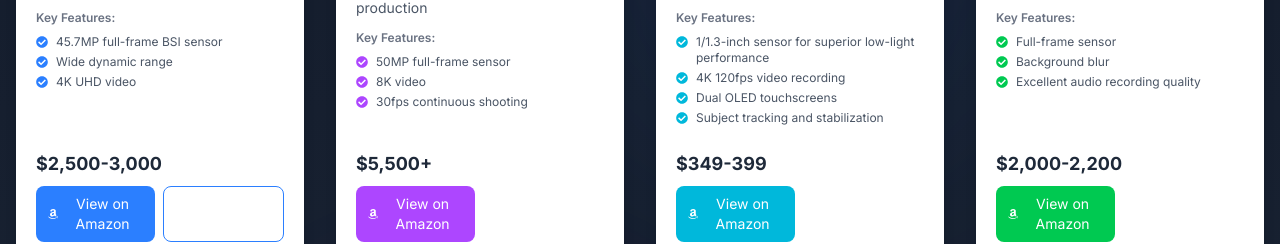
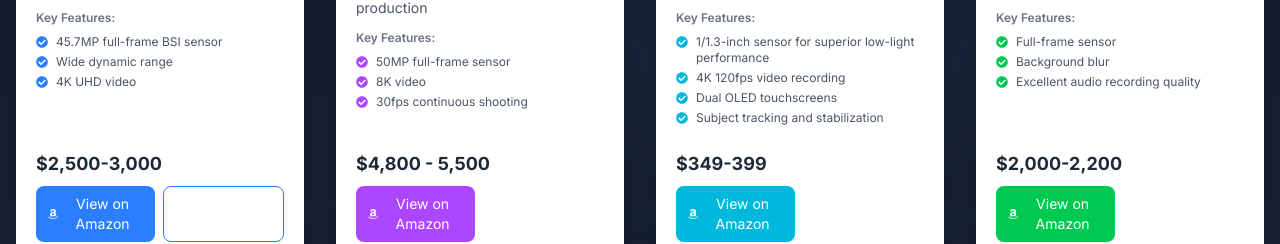
Before and after one commit to AliOlkac/AmazonAffilateMarketing, a Next.js app: page / in a window 1280 px wide. Shown: the part 2508-2752 px from the top of the page. Built offline with nearby package versions, Linux system fonts and the light colour scheme.

Commit message:
amazomn affilate linklerinin bazılarını gomdum

```diff
--- a/public/cameras.json
+++ b/public/cameras.json
@@ -3,7 +3,7 @@
     "amazonBestSellers": [
       {
         "name": "Canon EOS Rebel T7",
-        "link": "https://www.amazon.com/Canon-Rebel-T7-18-55mm-II/dp/B07C2Z21X5/",
+        "link": "https://amzn.to/41WZJE7",
         "price": "$449-549",
         "level": "Entry-Level",
         "features": [
@@ -17,7 +17,7 @@
       },
       {
         "name": "Canon EOS Rebel T6",
-        "link": "https://www.amazon.com/Canon-Digital-Camera-18-55mm-3-5-5-6/dp/B06XNTPN8C/",
+        "link": "https://amzn.to/3Dzyczh",
         "price": "$399-449",
         "level": "Entry-Level",
         "features": [
@@ -31,7 +31,7 @@
       },
       {
         "name": "Nikon D7500",
-        "link": "https://www.amazon.com/Nikon-20-9MP-Camera-18-140mm-3-5-5-6G/dp/B06Y5RTN1T/",
+        "link": "https://amzn.to/4hqh7Wg",
         "price": "$997-1,200",
         "level": "Mid-Advanced",
         "features": [
@@ -45,7 +45,7 @@
       },
       {
         "name": "Canon EOS 2000D",
-        "link": "https://www.amazon.com/Canon-18-55mm-75-300mm-Wideangle-Accessory/dp/B0BJXWBW7C/",
+        "link": "https://amzn.to/4kznZ6C",
         "price": "$479-549",
         "level": "Entry-Level",
         "features": [
@@ -59,7 +59,7 @@
       },
       {
         "name": "Nikon D850",
-        "link": "https://www.amazon.com/Nikon-D850-FX-Format-Digital-Camera/dp/B07524LHMT/",
+        "link": "https://amzn.to/3FnxZzM",
         "price": "$2,796-3,000",
         "level": "Professional",
         "features": [
@@ -75,7 +75,7 @@
     "best2025": [
       {
         "name": "Nikon D850",
-        "link": "https://www.amazon.com/Nikon-D850-FX-Format-Digital-Camera/dp/B07524LHMT/",
+        "link": "https://amzn.to/4hqi94A",
         "price": "$2,500-3,000",
         "level": "Professional",
         "features": [
@@ -89,7 +89,7 @@
       },
       {
         "name": "Canon EOS 5D Mark IV",
-        "link": "https://www.amazon.com/Canon-Mark-Frame-Digital-Camera/dp/B01KURGS9E/",
+        "link": "https://amzn.to/3R2326K",
         "price": "$2,000-2,500",
         "level": "Professional",
         "features": [
@@ -102,7 +102,7 @@
       },
       {
         "name": "Pentax K-1 Mark II",
-        "link": "https://www.amazon.com/Pentax-Mark-II-Weather-Resistant/dp/B079SFBQH4/",
+        "link": "https://amzn.to/3R2repy",
         "price": "$1,800-2,000",
         "level": "Advanced-Professional",
         "features": [
@@ -115,7 +115,7 @@
       },
       {
         "name": "Nikon D780",
-        "link": "https://www.amazon.com/Nikon-1618-D780-Body/dp/B083K41K2S/",
+        "link": "https://amzn.to/3R7an4V",
         "price": "$2,000-2,300",
         "level": "Advanced",
         "features": [
@@ -128,8 +128,8 @@
       },
       {
         "name": "Nikon D500",
-        "link": "hthttps://www.amazon.com/Nikon-D500-DX-Format-Digital-Body/dp/B01A7Q0J3Y/",
-        "price": "$1,500-1,800",
+        "link": "https://amzn.to/41JiB8k",
+        "price": "$2,600-2,700",
         "level": "Advanced",
         "features": [
           "20.9MP APS-C sensor",
@@ -145,7 +145,7 @@
     "amazonBestSellers": [
       {
         "name": "Canon EOS R50",
-        "link": "https://www.amazon.com/Canon-Mirrorless-RF-S18-45mm-Smartphone-Connection/dp/B0BTTV6CT1/",
+        "link": "https://amzn.to/3DB57DI",
         "price": "$800-900",
         "level": "Entry-Mid",
         "features": [
@@ -158,7 +158,7 @@
       },
       {
         "name": "Canon EOS R6 Mark II",
-        "link": "https://www.amazon.com/Canon-EOS-Mark-Mirrorless-Oversampling/dp/B0BL7ZVY78/",
+        "link": "https://amzn.to/4ikNFCm",
         "price": "$2,500-2,700",
         "level": "Professional",
         "features": [
@@ -171,8 +171,8 @@
       },
       {
         "name": "Sony Alpha ZV-E10",
-        "link": "https://www.amazon.com/Sony-Alpha-ZV-E10-Interchangeable-Mirrorless/dp/B09BBLH4SG/",
-        "price": "$569-700",
+        "link": "https://amzn.to/3FjueLD",
+        "price": "$799-900",
         "level": "Entry-Mid",
         "features": [
           "24.2MP APS-C Exmor CMOS sensor",
@@ -185,8 +185,8 @@
       },
       {
         "name": "Sony Alpha a6400",
-        "link": "https://www.amazon.com/Sony-Alpha-a6400-Mirrorless-Camera/dp/B07MV3P7M8/",
-        "price": "$898-1,298",
+        "link": "https://amzn.to/4ifjInk",
+        "price": "$800-1,000",
         "level": "Mid-Range",
         "features": [
           "24.2MP APS-C Exmor CMOS sensor",
@@ -199,8 +199,8 @@
       },
       {
         "name": "Sony Alpha a7 III",
-        "link": "https://www.amazon.com/Sony-Full-frame-Mirrorless-Interchangeable-Lens-ILCE7M3K/dp/B07B45D8WV/",
-        "price": "$1,289-1,998",
+        "link": "https://amzn.to/4bKwUhq",
+        "price": "$1,500-1,998",
         "level": "Advanced-Professional",
         "features": [
           "24.2MP Full-Frame Exmor R BSI CMOS sensor",
@@ -215,8 +215,8 @@
     "best2025": [
       {
         "name": "Sony α1",
-        "link": "https://www.amazon.com/Sony-Full-frame-Interchangeable-Mirrorless-Camera/dp/B08V226T8Q/",
-        "price": "$5,500+",
+        "link": "https://amzn.to/41Jj4Y8",
+        "price": "$4,800 - 5,500",
         "level": "Professional",
         "features": [
           "50MP full-frame sensor",
@@ -228,7 +228,7 @@
       },
       {
         "name": "Sony α7 IV",
-        "link": "https://www.amazon.com/Sony-Full-frame-Mirrorless-Interchangeable-Camera/dp/B09JZT6YK5/",
+        "link": "https://amzn.to/41VkvUG",
         "price": "$2,400-2,600",
         "level": "Advanced-Professional",
         "features": [
@@ -242,8 +242,8 @@
       },
       {
         "name": "Nikon Z7 II",
-        "link": "https://www.amazon.com/Nikon-Ultra-high-Resolution-Full-Frame-mirrorless/dp/B08L614R6K/",
-        "price": "$2,800-3,000",
+        "link": "https://amzn.to/3DyvVo2",
+        "price": "$1,800-2,200",
         "level": "Professional",
         "features": [
           "45.7MP full-frame sensor",
@@ -255,8 +255,8 @@
       },
       {
         "name": "Fujifilm X-T30 II",
-        "link": "https://www.amazon.com/Fujifilm-X-T30-II-Body-Black/dp/B09DTHG54V/",
-        "price": "$900-1,000",
+        "link": "https://amzn.to/3FlqQA6",
+        "price": "$850-1,000",
         "level": "Mid-Range",
         "features": [
           "26MP APS-C sensor",
@@ -268,7 +268,7 @@
       },
       {
         "name": "Olympus E-M10 Mark IV",
-        "link": "https://www.amazon.com/Olympus-M-Zuiko-Digital-14-42mm-F3-5-5-6/dp/B08D5Z7BK9/",
+        "link": "https://amzn.to/3FoROHa",
         "price": "$700-800",
         "level": "Entry-Mid",
         "features": [
@@ -286,7 +286,7 @@
     "amazonBestSellers": [
       {
         "name": "AKASO EK7000",
-        "link": "https://www.amazon.com/AKASO-EK7000-Sports-Waterproof-Camcorder/dp/B01HGM33HG/",
+        "link": "https://amzn.to/41JrkY2",
         "price": "$59-79",
         "level": "Entry-Level",
         "features": [
@@ -300,8 +300,8 @@
       },
       {
         "name": "DJI Osmo Action 4",
-        "link": "https://www.amazon.com/DJI-Essential-Waterproof-Performance-Long-Lasting/dp/B0DS2B3P2B/",
-        "price": "$399-429",
+        "link": "https://amzn.to/3XHYg20",
+        "price": "$250-400",
         "level": "Advanced",
         "features": [
           "1/1.3-inch sensor for superior low-light performance",
@@ -314,8 +314,8 @@
       },
       {
         "name": "GoPro HERO13 Black",
-        "link": "https://www.amazon.com/GoPro-HERO13-Black-Compatability-HB/dp/B0DCM34GXX/",
-        "price": "$399-449",
+        "link": "https://amzn.to/41TlgO5",
+        "price": "$300-400",
         "level": "Professional",
         "features": [
           "5.3K 60fps video",
@@ -328,7 +328,7 @@
       },
       {
         "name": "GoPro Hero12 Black",
-        "link": "https://www.amazon.com/GoPro-Hero12-Black-Commerce-Package/dp/B0DD5G9QGJ/",
+        "link": "https://amzn.to/4bFXwAc",
         "price": "$249-399",
         "level": "Advanced-Professional",
         "features": [
@@ -342,8 +342,8 @@
       },
       {
         "name": "DJI Osmo Action 5 Pro",
-        "link": "https://www.amazon.com/DJI-Standard-Waterproof-Stabilization-Touchscreens/dp/B0DBQTC2P7/",
-        "price": "$349-399",
+        "link": "https://amzn.to/3XLO0pt",
+        "price": "$300-399",
         "level": "Professional",
         "features": [
           "1/1.3-inch sensor for superior low-light performance",
@@ -358,7 +358,7 @@
     "best2025": [
       {
         "name": "DJI Osmo Action 5 Pro",
-        "link": "https://www.amazon.com/DJI-Standard-Waterproof-Stabilization-Touchscreens/dp/B0DBQTC2P7/",
+        "link": "https://amzn.to/3XLO0pt",
         "price": "$349-399",
         "level": "Professional",
         "features": [
@@ -372,8 +372,8 @@
       },
       {
         "name": "GoPro Hero 13 Black",
-        "link": "https://www.amazon.com/GoPro-HERO13-Black-Compatability-HB/dp/B0DCM34GXX/",
-        "price": "$399-449",
+        "link": "https://amzn.to/3DI9H2T",
+        "price": "$300-400",
         "level": "Professional",
         "features": [
           "5.3K 60fps video",
@@ -387,8 +387,8 @@
       },
       {
         "name": "Insta360 X4",
-        "link": "https://www.amazon.com/Insta360-Get-Set-Bundle-Waterproof-Stabilization/dp/B0CYQ2GN1X/",
-        "price": "$499-549",
+        "link": "https://amzn.to/4bHcSoa",
+        "price": "$499-600",
         "level": "Advanced-Professional",
         "features": [
           "8K 30fps / 5.7K 60fps 360° video recording",
@@ -401,8 +401,8 @@
       },
       {
         "name": "AKASO EK7000 Pro",
-        "link": "https://www.amazon.com/AKASO-Adjustable-Waterproof-Control-Accessories/dp/B07JR1XZ78/",
-        "price": "$80-100",
+        "link": "https://amzn.to/41VXr8d",
+        "price": "$60-100",
         "level": "Entry-Level",
         "features": [
           "4K 25fps video",
@@ -414,8 +414,8 @@
       },
       {
         "name": "GoPro HERO",
-        "link": "https://www.amazon.com/GoPro-Hero-Compact-Waterproof-Action/dp/B0DCLRRHSP/",
-        "price": "$200-250",
+        "link": "https://amzn.to/3DKBBvb",
+        "price": "$150-200",
         "level": "Entry-Mid",
         "features": [
           "Compact waterproof design",
@@ -431,8 +431,8 @@
     "amazonBestSellers": [
       {
         "name": "DJI Osmo Pocket 3",
-        "link": "https://www.amazon.com/DJI-Vlogging-Stabilization-Tracking-Photography/dp/B0CG19FGQ5/",
-        "price": "$519-579",
+        "link": "https://amzn.to/41FptUg",
+        "price": "$600-700",
         "level": "Advanced",
         "features": [
           "1-inch CMOS sensor",
@@ -445,7 +445,7 @@
       },
       {
         "name": "Canon PowerShot V10",
-        "link": "https://www.amazon.com/Canon-Wide-Angle-Face-Tracking-Microphone-Stabilization/dp/B0C5497S98/",
+        "link": "https://amzn.to/3XLOMCT",
         "price": "$349-429",
         "level": "Entry-Mid",
         "features": [
@@ -459,8 +459,8 @@
       },
       {
         "name": "Sony ZV-1",
-        "link": "https://www.amazon.com/Sony-Content-Creators-Vlogging-Microphone/dp/B08965JV8D/",
-        "price": "$648-749",
+        "link": "https://amzn.to/3DnzWvD",
+        "price": "$600-700",
         "level": "Mid-Advanced",
         "features": [
           "1.0-type Exmor RS CMOS sensor",
@@ -473,8 +473,8 @@
       },
       {
         "name": "DJI Pocket 2",
-        "link": "https://www.amazon.com/DJI-Pocket-Stabilizer-Pocket-Sized-ActiveTrack/dp/B08J7FL57P/",
-        "price": "$310-349",
+        "link": "https://amzn.to/43BkbvC",
+        "price": "$250-349",
         "level": "Mid-Range",
         "features": [
           "1/1.7-inch CMOS sensor",
@@ -487,8 +487,8 @@
       },
       {
         "name": "Sony FDR-AX43 UHD",
-        "link": "https://www.amazon.com/Sony-FDR-AX43-UHD-Handycam-Camcorder/dp/B084QBSQGW/",
-        "price": "$669-849",
+        "link": "https://amzn.to/4kK4JDt",
+        "price": "$600-700",
         "level": "Advanced",
         "features": [
           "1/2.5-inch Exmor R CMOS sensor",
@@ -503,7 +503,7 @@
     "best2025": [
       {
         "name": "Sony ZV-E1",
-        "link": "https://www.amazon.com/Sony-Full-Frame-Interchangeable-Mirrorless-Camera/dp/B0BZWNWCZ9/",
+        "link": "https://amzn.to/3XKjzQx",
         "price": "$2,000-2,200",
         "level": "Professional",
         "features": [
@@ -517,7 +517,7 @@
       },
       {
         "name": "Canon PowerShot V10",
-        "link": "https://www.amazon.com/Canon-Wide-Angle-Face-Tracking-Microphone-Stabilization/dp/B0C5497S98/",
+        "link": "https://amzn.to/4hnb0lH",
         "price": "$350-450",
         "level": "Mid-Advanced",
         "features": [
@@ -530,7 +530,7 @@
       },
       {
         "name": "Sony ZV-1 II",
-        "link": "https://www.amazon.com/Sony-Camera-Content-Creators-Vloggers/dp/B0C62F451G/",
+        "link": "https://amzn.to/4kztgLs",
         "price": "$750-800",
         "level": "Mid-Advanced",
         "features": [
@@ -544,8 +544,8 @@
       },
       {
         "name": "Panasonic LUMIX GH7",
-        "link": "https://www.amazon.com/Panasonic-Mirrorless-Post-Production-Compatible-DC-GH7BODY/dp/B0D613NW2M/",
-        "price": "$2,000-2,200",
+        "link": "https://amzn.to/4bN9Ezt",
+        "price": "$1,900-2,200",
         "level": "Professional",
         "features": [
           "Micro Four Thirds sensor",
```
Also changed, not shown: src/app/buying-guide/page.tsx (+7 -7 lines), src/app/page.tsx (+47 -47 lines), 1 other file (tests, documents, lock files or other folders).
